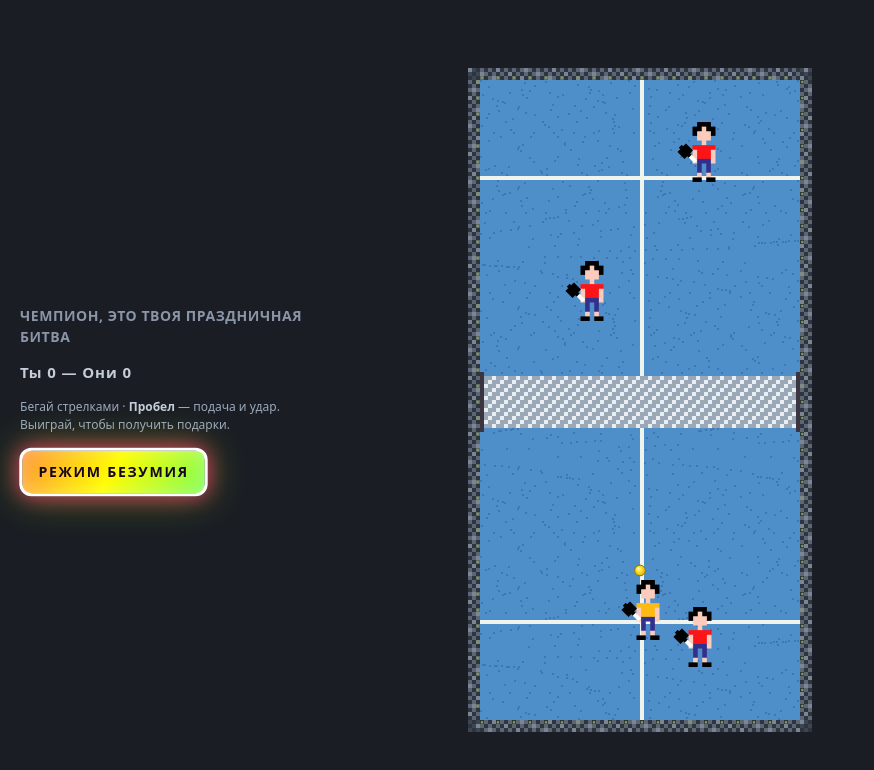
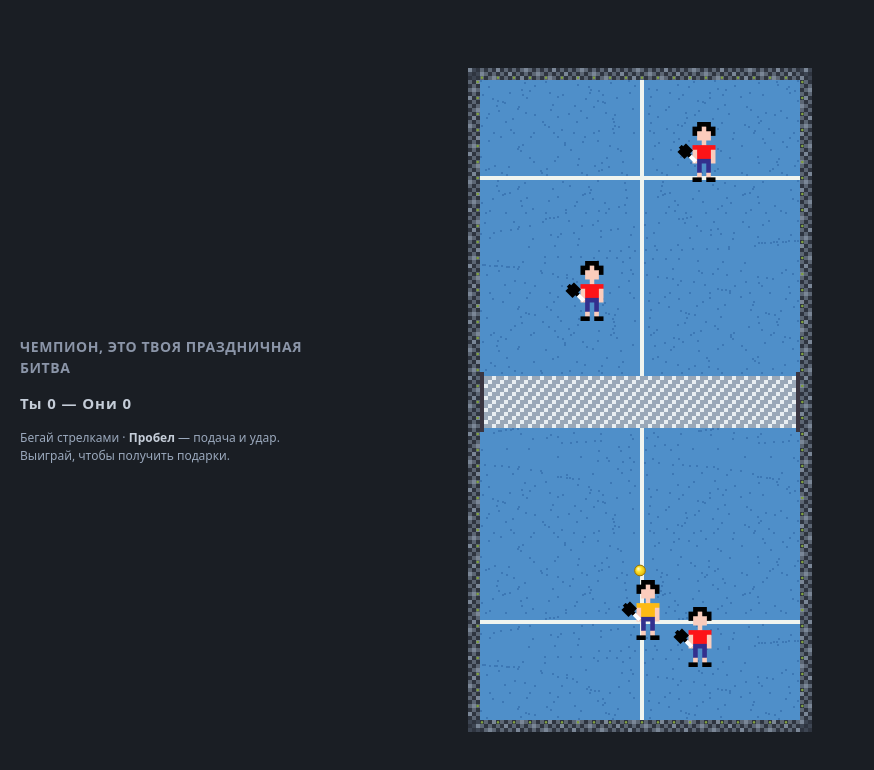
Before and after one commit to anisimovdesign/ilya_birthday, a plain HTML site: page index.html in a window 1280 px wide. Shown: the whole page, without its empty margins (0-874 px from the left). Drawn offline with Linux system fonts and the light colour scheme.

Commit message:
Add files via upload

```diff
--- a/index.html
+++ b/index.html
@@ -491,7 +491,7 @@
       /** Сумма очков в матче (ты + они) ≥ этого значения → кнопка */
       const MADNESS_SUM_SCORE_THRESHOLD = 5;
       /** true — кнопка безумия всегда видна (для отладки) */
-      const MADNESS_DEBUG_ALWAYS_UNLOCK = true;
+      const MADNESS_DEBUG_ALWAYS_UNLOCK = false;
       let waitingServe = true;
       let humanHitCd = 0;
       let botHitCd = [0, 0, 0];
```
